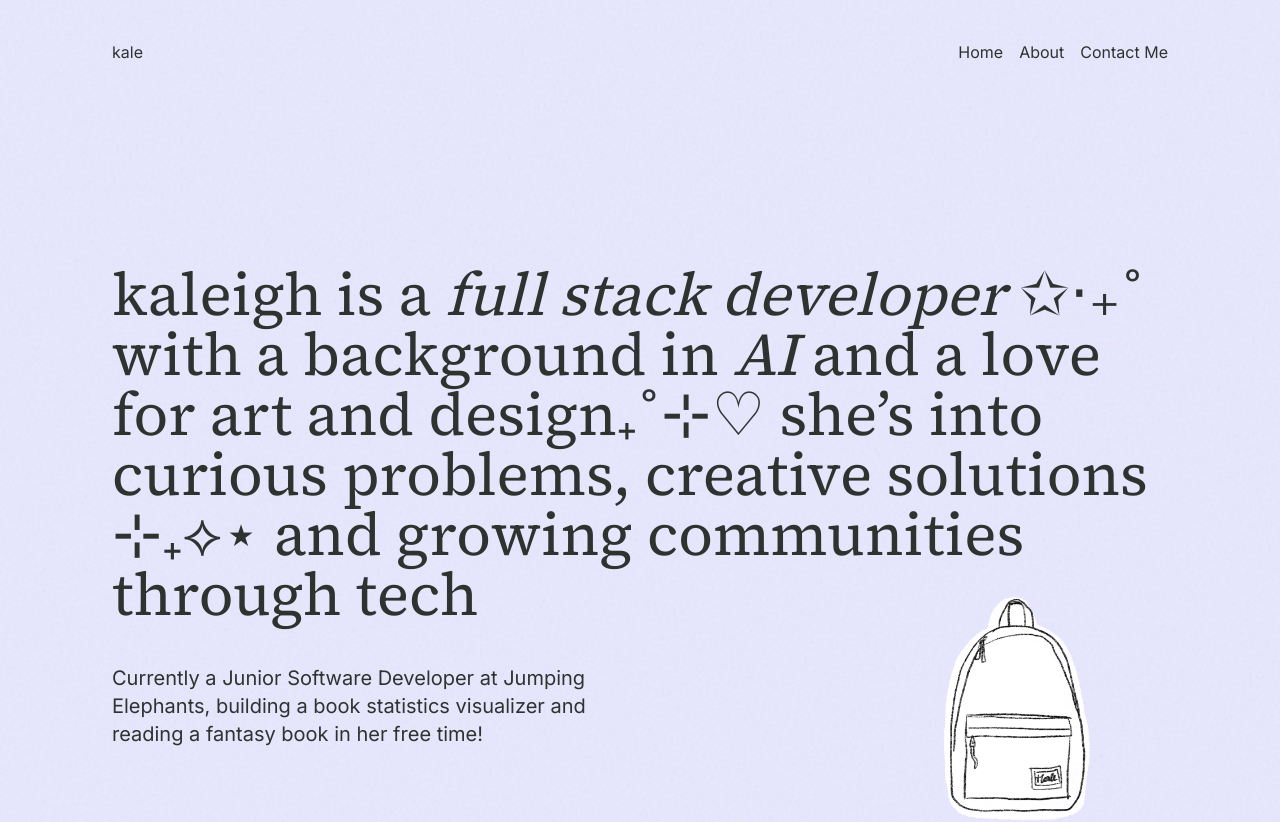
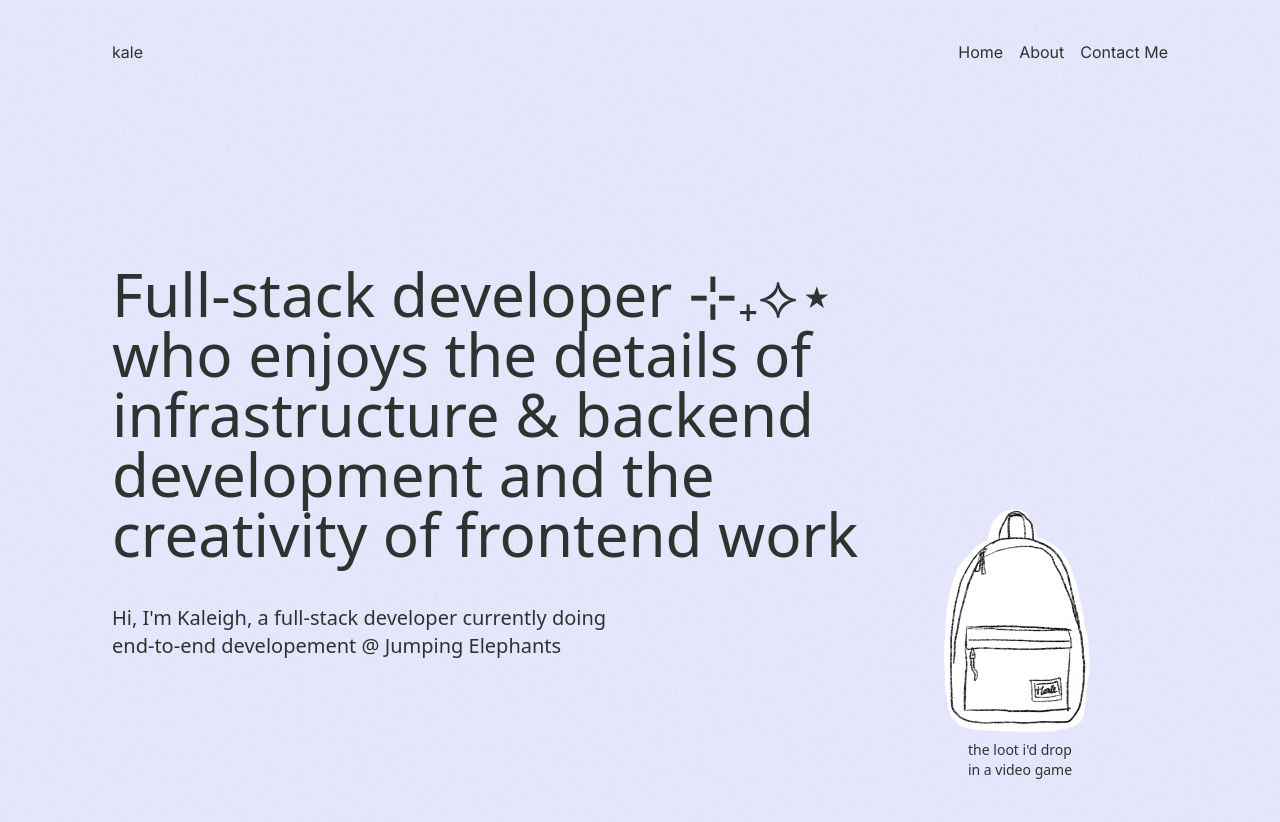
Before and after one commit to kalefed/portfolio, a Next.js app: page / in a window 1280 px wide. Shown: the top 822 px of the page. Built offline with nearby package versions, Linux system fonts and the light colour scheme.

Commit message:
feat: Update Hero section design

```diff
--- a/app/page.js
+++ b/app/page.js
@@ -14,17 +14,16 @@ export default function Home() {
           <Navbar />
           <FadeInAnimation>
             <div className="mt-40 mb-50">
-              <h1 className="font-source-serif text-3xl md:text-4xl lg:text-6xl">
-                kaleigh is a{" "}
-                <span className="italic">full stack developer</span> ✩‧₊˚ with a
-                background in <span className="italic">AI</span> and a love for
-                art and design₊˚⊹♡ she’s into curious problems, creative
-                solutions ⊹₊⟡⋆ and growing communities through tech
+              <h1 className="font-sans text-3xl md:text-4xl lg:text-6xl w-3/4">
+                Full-stack developer ⊹₊⟡⋆ who enjoys the details of
+                infrastructure & backend development and the creativity of frontend work
+                {/*
+                Full-stack developer ⊹₊⟡⋆ who finds balance between robust
+                systems and thoughtful interfaces */}
               </h1>
-              <h2 className="font-inter text-sm md:text-lg lg:text-xl mt-10 w-1/2 lg:w-4/6 xl:w-1/2">
-                Currently a Junior Software Developer at Jumping Elephants,
-                building a book statistics visualizer and reading a fantasy book
-                in her free time!
+              <h2 className="font-sans text-sm md:text-lg lg:text-xl mt-10 w-1/2 lg:w-4/6 xl:w-1/2">
+                Hi, I'm Kaleigh, a full-stack developer currently doing
+                end-to-end developement @ Jumping Elephants
               </h2>
             </div>
           </FadeInAnimation>
```
